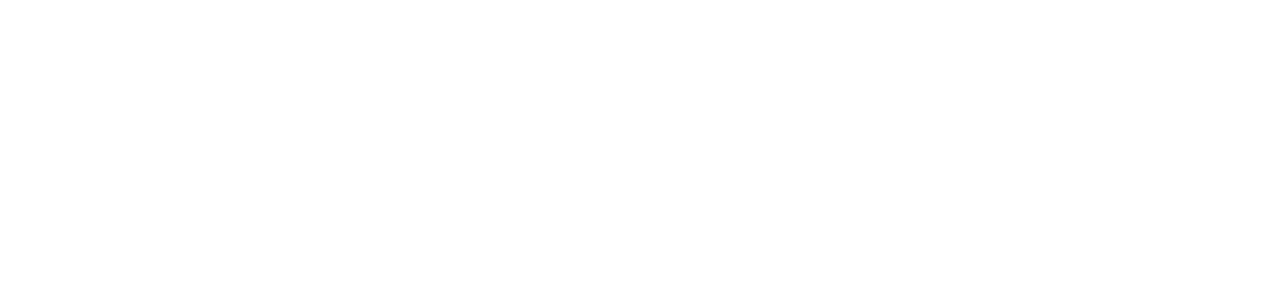
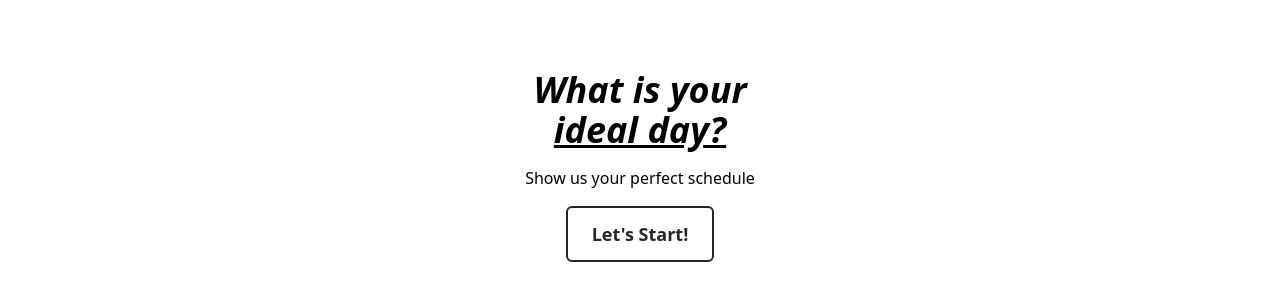
Before and after one commit to sisyphi/clock_block, a SvelteKit app: page / in a window 1280 px wide. Before the commit this address had no page. Shown: the part 210-510 px from the top of the page. Built offline with nearby package versions, Linux system fonts and the light colour scheme.

Commit message:
feat: Add basic start page

```diff
--- a/src/routes/+layout.svelte
+++ b/src/routes/+layout.svelte
@@ -1,14 +1,5 @@
 <script>
 	import '../app.css';
-
-	import Navbar_1 from '$lib/components/Navbar_1.svelte';
-	import MobileNavbar_1 from '$lib/components/Mobile_Navbar_1.svelte';
-
-	let isMenuOpen = false;
 </script>
 
-<Navbar_1 bind:isMenuOpen>
-	<MobileNavbar_1 slot="mobile-menu" bind:isMenuOpen></MobileNavbar_1>
-</Navbar_1>
-
 <slot />
--- /dev/null
+++ b/src/routes/+page.svelte
@@ -0,0 +1,10 @@
+<section class="flex flex-col items-center content-center justify-center gap-4 pb-12 h-svh">
+	<h1 class="text-4xl italic font-bold text-center">What is your <br /><span class="underline">ideal day?</span></h1>
+	<p class="text-base">Show us your perfect schedule</p>
+	<a
+		href="/timeblock-builder"
+		class="flex flex-row items-center content-center justify-center px-6 py-3 text-lg font-bold text-center border-2 rounded-md text-neutral-800 border-neutral-800 hover:bg-neutral-800 hover:text-white"
+	>
+		Let's Start!
+	</a>
+</section>
--- /dev/null
+++ b/src/routes/timeblock-builder/+layout.svelte
@@ -0,0 +1,12 @@
+<script>
+	import Navbar_1 from '$lib/components/Navbar_1.svelte';
+	import MobileNavbar_1 from '$lib/components/Mobile_Navbar_1.svelte';
+
+	let isMenuOpen = false;
+</script>
+
+<Navbar_1 bind:isMenuOpen>
+	<MobileNavbar_1 slot="mobile-menu" bind:isMenuOpen></MobileNavbar_1>
+</Navbar_1>
+
+<slot />
```
